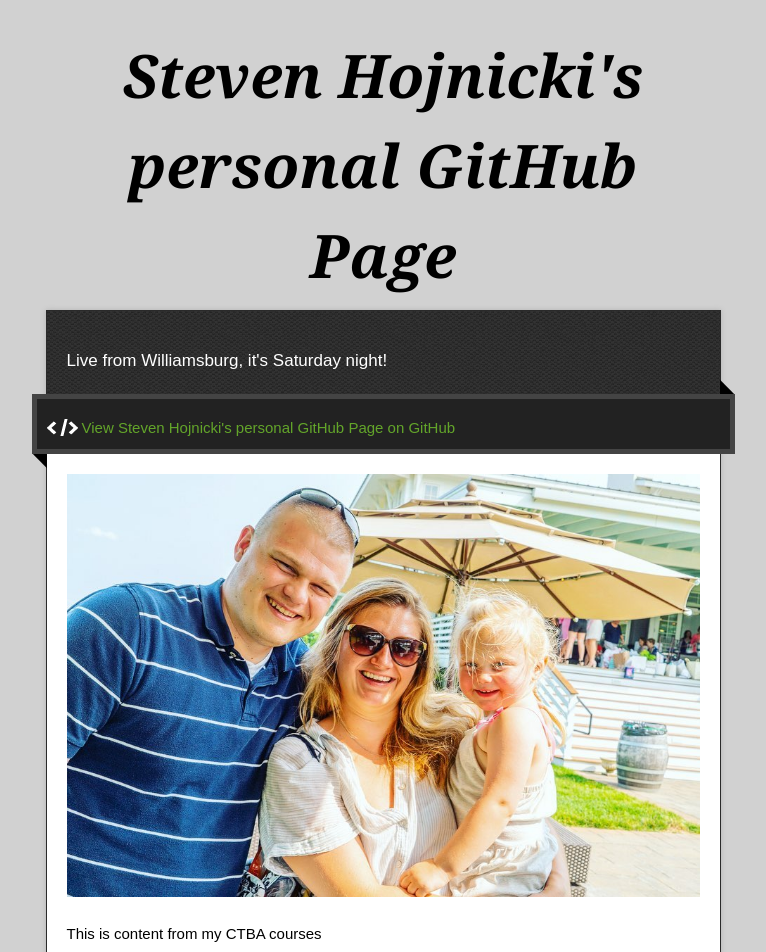
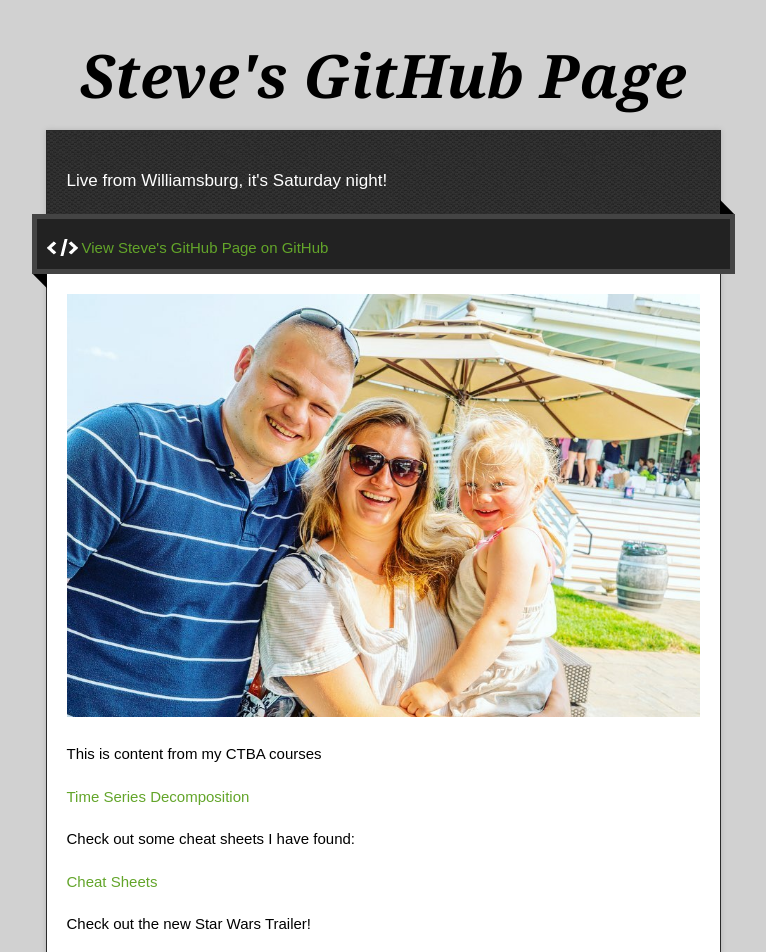
Before and after one commit to Hojnicki/hojnicki.github.io, a Jekyll site: the page built from index.md, in a window 1280 px wide. Shown: the top 952 px of the page, without its empty margins (257-1023 px from the left). Built offline with Jekyll 4.4.1, drawn with Linux system fonts in a browser that asks for light colours; our own code applies the rules of GitHub Pages for plain Markdown files; grey boxes are pictures that could not be loaded.

Commit message:
Update _config.yml

```diff
--- a/_config.yml
+++ b/_config.yml
@@ -1,4 +1,4 @@
-title: Steven Hojnicki's personal GitHub Page
+title: Steve's GitHub Page
 description: Live from Williamsburg, it's Saturday night!
 show_downloads: false
 google_analytics:
```
